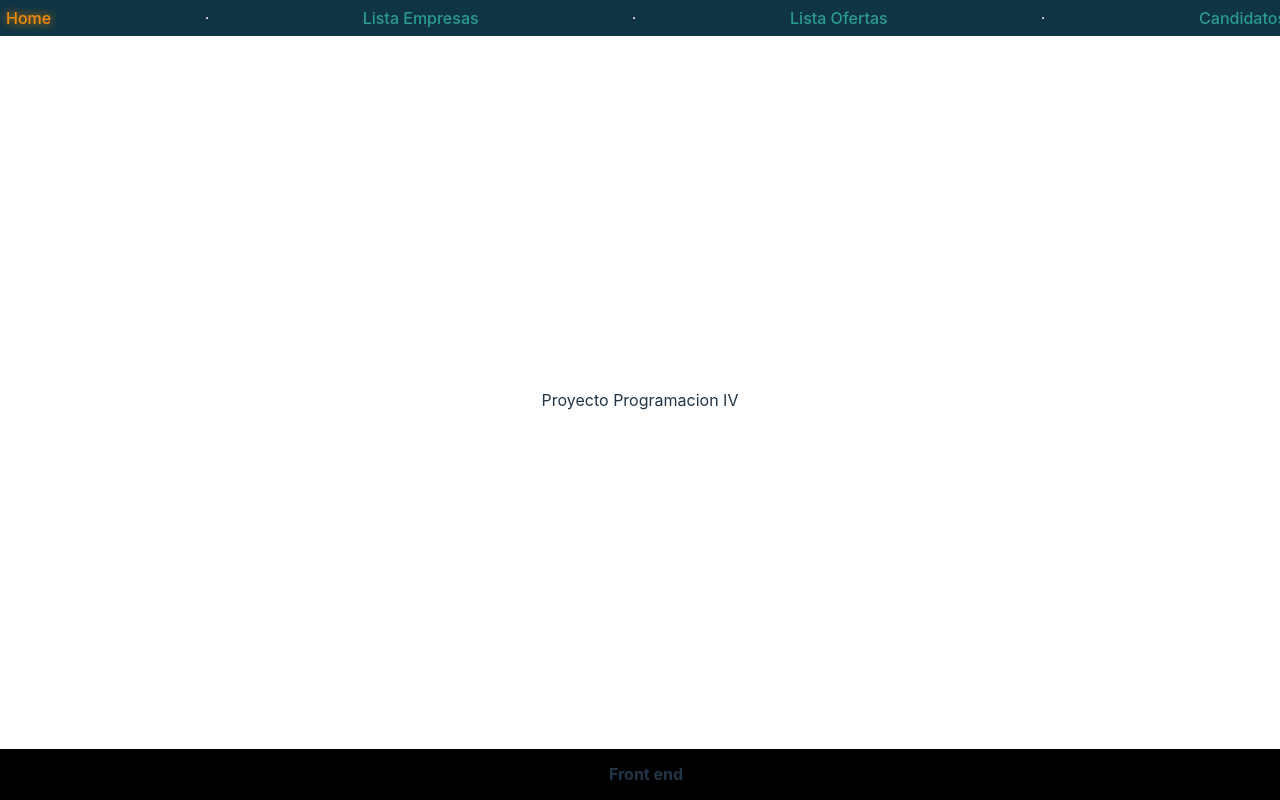
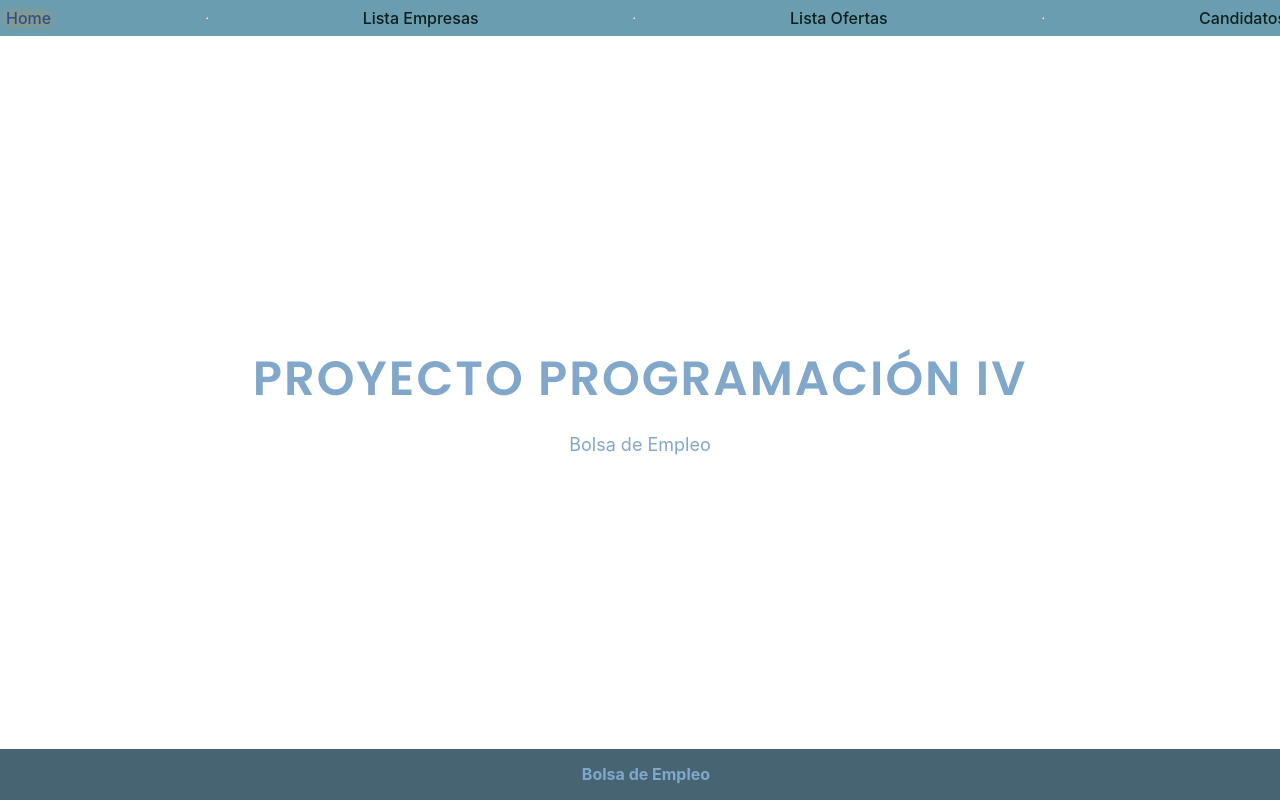
Before and after one commit to StevenCA-096/FrontEndPIV, a React (Vite) app: page /home in a window 1280 px wide. Built offline with nearby package versions, Linux system fonts and the light colour scheme.

Commit message:
Cambios en el ListaEmpresa y css en el Index

```diff
--- a/src/index.css
+++ b/src/index.css
@@ -1,3 +1,4 @@
+@import url('https://fonts.googleapis.com/css2?family=Poppins:wght@600&display=swap');
 :root {
   font-family: Inter, system-ui, Avenir, Helvetica, Arial, sans-serif;
   line-height: 1.5;
@@ -69,7 +70,7 @@ button:focus-visible {
 
 @media (prefers-color-scheme: light) {
   :root {
-    color: #213547;
+    color: #81a8ca;
     background-color: #ffffff;
   }
   a:hover {
@@ -84,7 +85,7 @@ button:focus-visible {
   display: flex;
   justify-content: center;
   align-items: center;
-  background-color: #0f3443;
+  background-color: #7abdd8;
   padding: 6px;
   position: fixed;
   top: 0%;
@@ -93,7 +94,7 @@ button:focus-visible {
 }
 
 .footer{
-  background-color: black;
+  background-color: rgb(70, 100, 114);
   padding: 6px;
   text-align: center;
   position: fixed;
@@ -202,14 +203,11 @@ th {
   width: 30%;
 }
 
-/* Additional styles */
-
-/* Navbar */
 .navbar {
   display: flex;
   justify-content: center;
   align-items: center;
-  background-color: #0f3443;
+  background-color: #6b9db1;
   padding: 6px;
   position: fixed;
   top: 0%;
@@ -217,10 +215,10 @@ th {
   width: 100%;
 }
 
-/* Links */
+
 .link {
   font-weight: 500;
-  color: #2a9d8f;
+  color: #0b1f1c;
   text-decoration: none;
   transition: color 0.3s;
 }
@@ -229,13 +227,13 @@ th {
   color: #e71d36;
 }
 
-/* Active link */
+
 .link.active {
-  color: #f48c06;
+  color: #255296;
   text-shadow: 0 0 10px #f48c06;
 }
 
-/* HR element */
+
 .nav-link hr {
   border: none;
   height: 2px;
@@ -243,7 +241,7 @@ th {
   box-shadow: 0 0 10px #e71d36;
 }
 
-/* Logo */
+
 .logo {
   height: 6em;
   padding: 1.5em;
@@ -265,3 +263,118 @@ th {
     filter: drop-shadow(0 0 2em #e71d36aa);
   }
 }
+
+.home {
+  display: flex;
+  flex-direction: column;
+  align-items: center;
+  justify-content: center;
+  height: 100vh;
+  background-color: var(--primary-color);
+}
+
+.home-title {
+  font-family: 'Poppins', sans-serif;
+  font-size: 48px;
+  font-weight: bold;
+  color: var(--secondary-color);
+  margin-bottom: 16px;
+  text-transform: uppercase;
+  letter-spacing: 2px;
+  text-align: center;
+}
+
+.home-text {
+  font-size: 18px;
+  color: var(--secondary-color);
+}
+
+/*el responsive */
+@media screen and (max-width: 768px) {
+  .home-title {
+    font-size: 24px;
+  }
+
+  .home-text {
+    font-size: 16px;
+  }
+}
+
+/* Css de Lista Empresas */
+
+.table-container {
+  margin-top: 20px;
+}
+
+.table-container table {
+  width: 100%;
+  border-collapse: collapse;
+}
+
+.table-container th,
+.table-container td {
+  padding: 12px;
+  text-align: left;
+  border: 1px solid #ddd;
+}
+
+.table-container th {
+  background-color: #f2f2f2;
+  font-weight: bold;
+}
+
+.table-container tbody tr:nth-child(even) {
+  background-color: #f9f9f9;
+}
+
+.table-container tbody tr:hover {
+  background-color: #f5f5f5;
+}
+
+.form-container {
+  display: flex;
+  flex-direction: column;
+  margin-bottom: 20px;
+}
+
+.form-container label {
+  font-weight: bold;
+  margin-bottom: 8px;
+}
+
+.form-container input[type="text"],
+.form-container input[type="email"],
+.form-container input[type="password"] {
+  padding: 10px;
+  font-size: 16px;
+  border: 1px solid #ccc;
+  border-radius: 4px;
+  margin-bottom: 10px;
+}
+
+.form-container input[type="submit"] {
+  padding: 10px 16px;
+  background-color: #4CAF50;
+  color: white;
+  border: none;
+  cursor: pointer;
+}
+
+.loading {
+  display: flex;
+  justify-content: center;
+  align-items: center;
+  height: 200px;
+  font-size: 24px;
+  font-weight: bold;
+}
+
+.error {
+  display: flex;
+  justify-content: center;
+  align-items: center;
+  height: 200px;
+  font-size: 24px;
+  font-weight: bold;
+  color: red;
+}
--- a/src/pages/_layout/Layout.jsx
+++ b/src/pages/_layout/Layout.jsx
@@ -14,7 +14,7 @@ export const Layout = () => {
             </main>
 
             <div className="footer">
-            <h1>Front end</h1>
+            <h1>Bolsa de Empleo</h1>
             </div>
 
        </>
--- a/src/pages/empresa/ListaEmpresas.jsx
+++ b/src/pages/empresa/ListaEmpresas.jsx
@@ -1,45 +1,45 @@
-import React from 'react'
-import { useQuery } from "react-query";
+import React from 'react';
+import { useQuery } from 'react-query';
 import { getEmpresa } from '../../Services/EmpresaService';
 import AgregarEmpresa from './components/AgregarEmpresa';
+import '../../index.css'; // Update the import statement with the correct relative path
+
+// Rest of the code...
+
+
 const ListaEmpresas = () => {
-
   const { data, isLoading, isError } = useQuery('empresa', getEmpresa);
 
-  if(isLoading)
-    return <div>Loading...</div>
+  if (isLoading) return <div className="loading">Loading...</div>;
 
-
-  if(isError)
-  return <div>Error</div>
+  if (isError) return <div className="error">Error</div>;
 
   return (
     <>
-    <AgregarEmpresa/><br />
-    <div>
-      <h2>Lista de empresas</h2><br />
+      <AgregarEmpresa />
+      <div className="table-container">
+        <h2>Lista de empresas</h2>
         <table>
           <thead>
+            <tr>
               <th>Id empresa</th>
               <th>Nombre empresa</th>
               <th>Direccion empresa</th>
-          {
-            data.map((empresa)=>
-                <>
-                <tr key={empresa.id}>{empresa.id}
+            </tr>
+          </thead>
+          <tbody>
+            {data.map((empresa) => (
+              <tr key={empresa.id}>
+                <td>{empresa.id}</td>
                 <td>{empresa.nombre}</td>
                 <td>{empresa.direccion}</td>
               </tr>
-
-                </>
-            )}
-        </thead>
+            ))}
+          </tbody>
         </table>
-
       </div>
     </>
+  );
+};
 
-  )
-}
-
-export default ListaEmpresas
+export default ListaEmpresas;
--- a/src/pages/home/Home.jsx
+++ b/src/pages/home/Home.jsx
@@ -1,9 +1,10 @@
 const Home = () => {
   return (
-    <>
-    <div>Proyecto Programacion IV</div>
-    </>
-  )
+    <div className="home">
+      <div className="home-title">Proyecto Programación IV</div>
+      <div className="home-text">Bolsa de Empleo</div>
+    </div>
+  );
 }
 
-export default Home
+export default Home;
```
Lines whose indentation alone changed are shown as unchanged.
